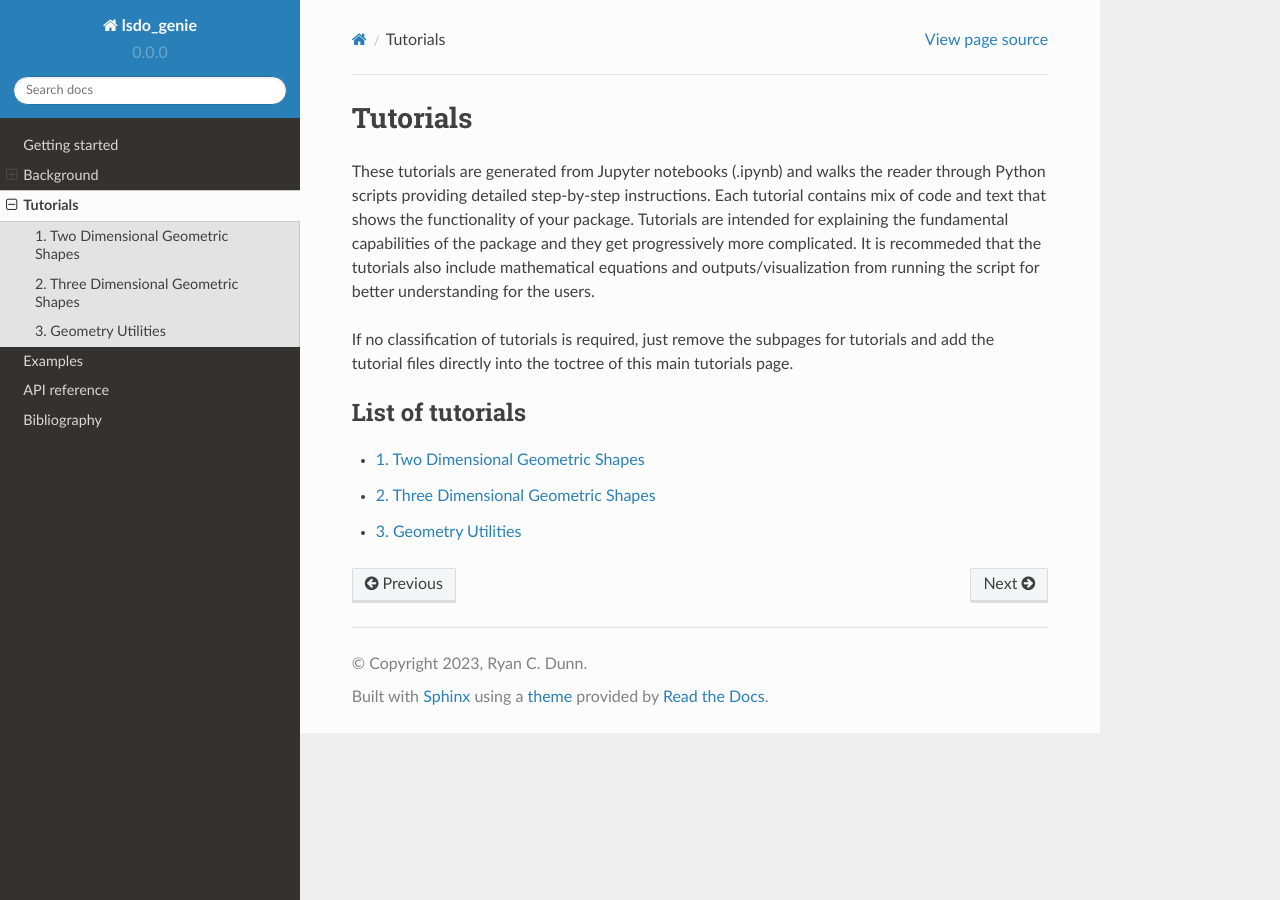
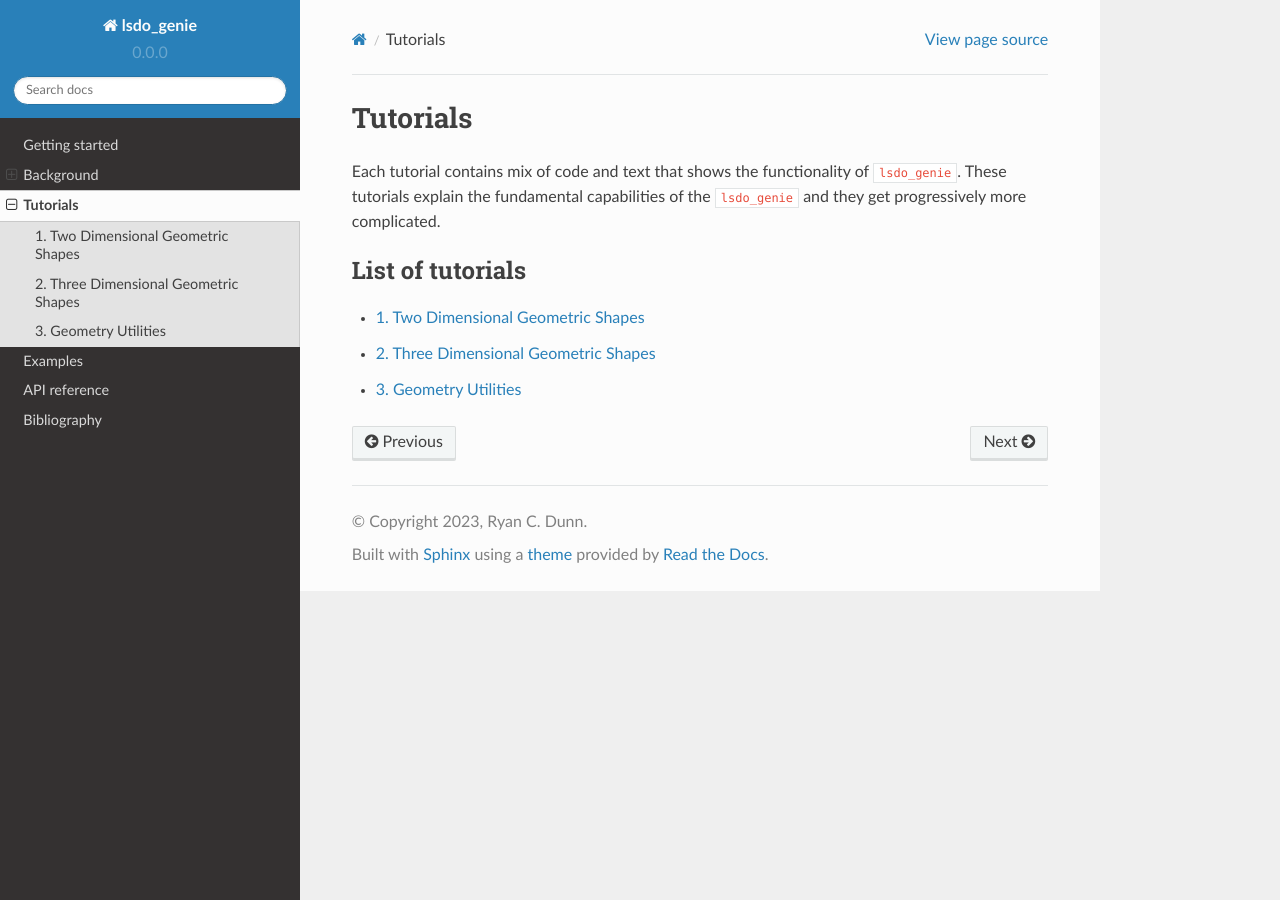
Before and after one commit to LSDOlab/lsdo_genie, a Sphinx documentation site: the page built from docs/src/tutorials.md, in a window 1280 px wide. Built offline with Sphinx 7.4.7 and the Read the Docs theme 2.0.0, drawn with Linux system fonts in a browser that asks for light colours; pages that are not in the unit, such as notebooks, are missing from menus.

Commit message:
code structuring and docs update

````diff
--- a/docs/src/tutorials.md
+++ b/docs/src/tutorials.md
@@ -1,17 +1,8 @@
 # Tutorials
 
-These tutorials are generated from Jupyter notebooks (.ipynb) and
-walks the reader through Python scripts providing detailed
-step-by-step instructions.
 Each tutorial contains mix of code and text that shows the
-functionality of your package.
-Tutorials are intended for explaining the fundamental capabilities of the package
-and they get progressively more complicated.
-It is recommeded that the tutorials also include mathematical equations and outputs/visualization
-from running the script for better understanding for the users.
-
-If no classification of tutorials is required, just remove the subpages for tutorials
-and add the tutorial files directly into the toctree of this main tutorials page.
+functionality of `lsdo_genie`.
+These tutorials explain the fundamental capabilities of the `lsdo_genie` and they get progressively more complicated.
 
 ```{toctree}
 :maxdepth: 2
````
Also changed, not shown: docs/src/examples.md (+0 -1 lines), docs/src/tutorials/2D.md (+3 -3 lines), docs/src/tutorials/3D.md (+3 -3 lines), docs/src/tutorials/geomutils.md (+1 -1 lines), docs/src/welcome.md (+4 -6 lines), 20 other files.
